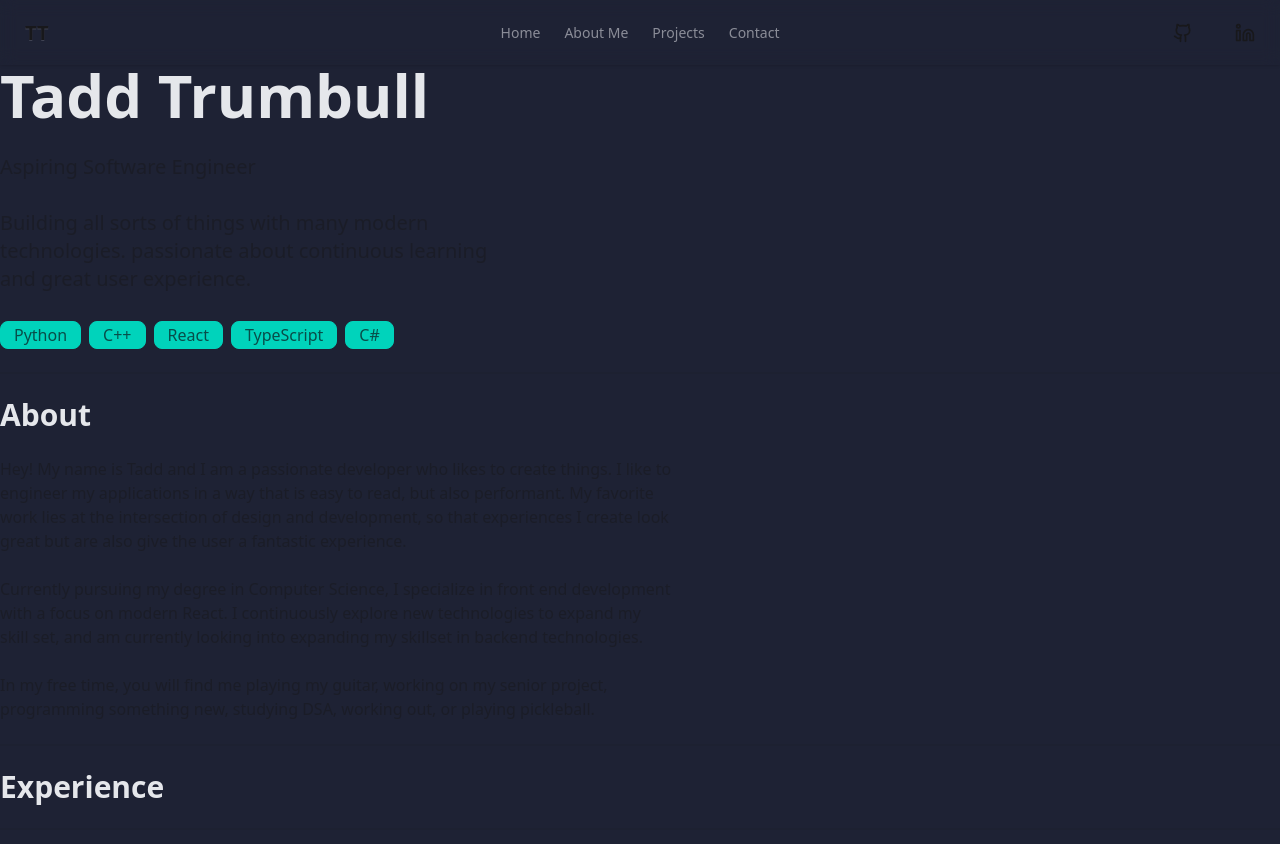
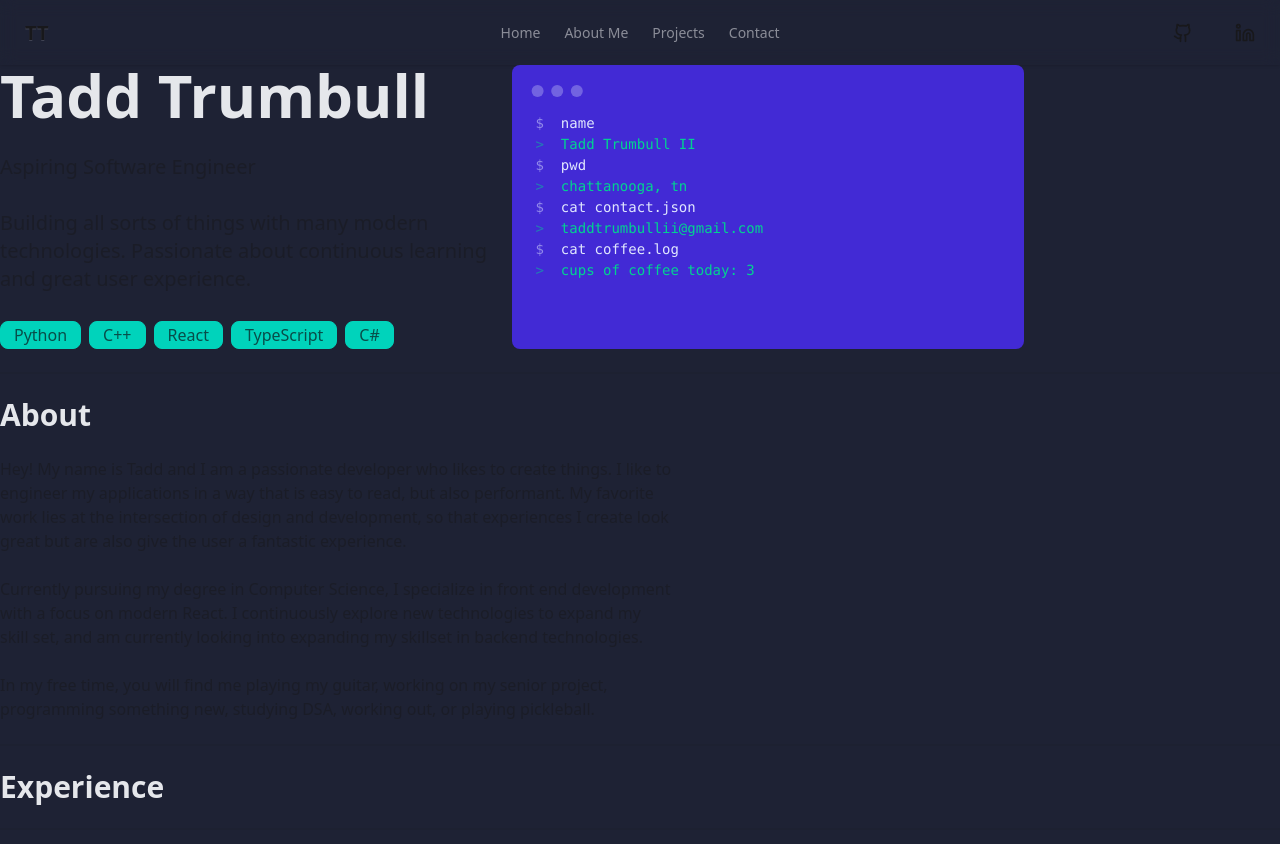
Before and after one commit to taddmtii/portfolio, a React (Vite) app: page / in a window 1280 px wide. Shown: the top 844 px of the page. Built offline with nearby package versions, Linux system fonts and the light colour scheme.

Commit message:
altered TerminalCard.tsx

```diff
--- a/src/App.tsx
+++ b/src/App.tsx
@@ -5,13 +5,18 @@ import { Hero } from "./components/Hero";
 import { Divider } from "./components/Divider";
 import AboutMe from "./components/AboutMe";
 import Experience from "./components/Experience";
+import { TerminalCard } from "./components/TerminalCard";
 
 function App() {
     return (
         <>
             <BrowserRouter>
                 <Header />
-                <Hero />
+                <div className="flex flex-row">
+                    <Hero />
+                    <TerminalCard />
+                </div>
+
                 <Divider />
                 <AboutMe />
                 <Divider />
--- a/src/components/Hero.tsx
+++ b/src/components/Hero.tsx
@@ -8,7 +8,7 @@ export function Hero() {
             <div>
                 <p className="text-xl opacity-50">
                     Building all sorts of things with many modern technologies.
-                    passionate about continuous learning and great user
+                    Passionate about continuous learning and great user
                     experience.
                 </p>
             </div>
--- a/src/components/TerminalCard.tsx
+++ b/src/components/TerminalCard.tsx
@@ -1,9 +1,30 @@
 export function TerminalCard() {
     return (
         <>
-            <div className="mockup-code bg-primary text-primary-content w-full">
-                <pre>
-                    <code>can be any color!</code>
+            <div className="mockup-code bg-primary text-primary-content w-lg">
+                <pre data-prefix="$">
+                    <code>name</code>
+                </pre>
+                <pre data-prefix=">" className="text-success">
+                    <code>Tadd Trumbull II</code>
+                </pre>
+                <pre data-prefix="$">
+                    <code>pwd</code>
+                </pre>
+                <pre data-prefix=">" className="text-success">
+                    <code>chattanooga, tn</code>
+                </pre>
+                <pre data-prefix="$">
+                    <code>cat contact.json</code>
+                </pre>
+                <pre data-prefix=">" className="text-success">
+                    <code>taddtrumbullii@gmail.com</code>
+                </pre>
+                <pre data-prefix="$">
+                    <code>cat coffee.log</code>
+                </pre>
+                <pre data-prefix=">" className="text-success">
+                    <code>cups of coffee today: 3</code>
                 </pre>
             </div>
         </>
```
